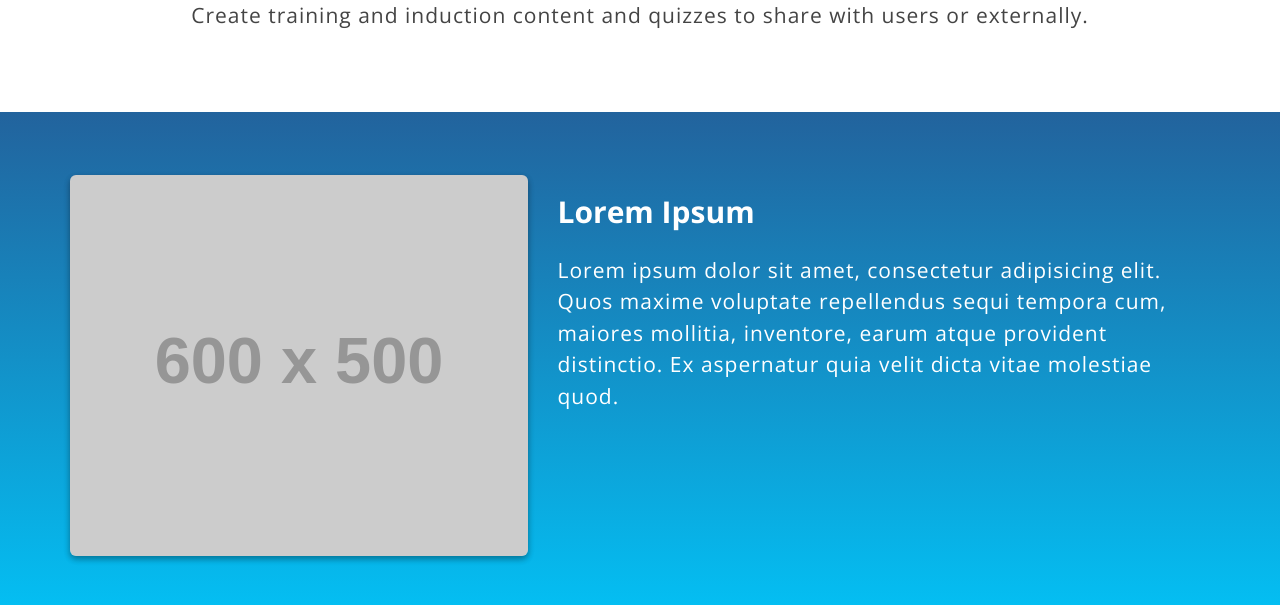
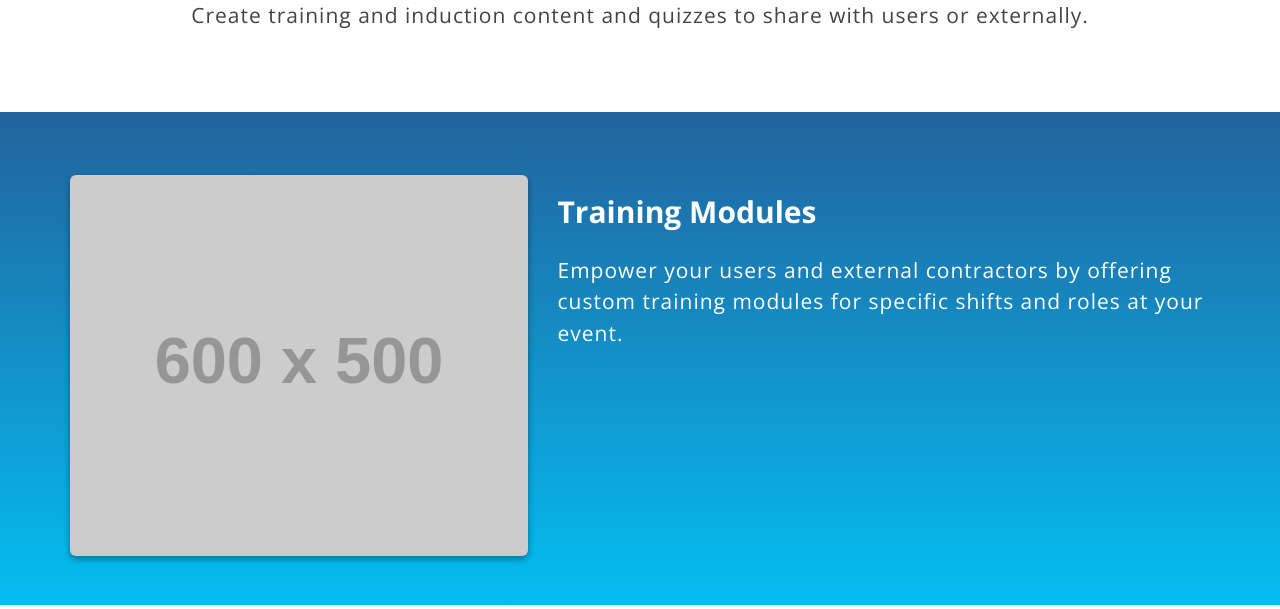
Before and after one commit to pete-ewg17/ewg_tech_website_2017, a PHP site: page /trainingmanager.php in a window 1280 px wide. Shown: the part 220-829 px from the top of the page. Run offline with PHP 8.4, Linux system fonts and the light colour scheme; grey boxes labelled with a size stand in for pictures from a placeholder-image service; some libraries are stand-ins or nearby versions.

Commit message:
small content updates

```diff
--- a/trainingmanager.php
+++ b/trainingmanager.php
@@ -120,8 +120,8 @@
        <div class="container">
         <div class="row">
           <div data-aos="fade-right" data-aos-once="true" class="col-md-7 col-md-push-5">
-            <h2 class="featurette-heading">Lorem Ipsum</h2>
-            <p class="tech-lead">Lorem ipsum dolor sit amet, consectetur adipisicing elit. Quos maxime voluptate repellendus sequi tempora cum, maiores mollitia, inventore, earum atque provident distinctio. Ex aspernatur quia velit dicta vitae molestiae quod.</p>
+            <h2 class="featurette-heading">Training Modules</h2>
+            <p class="tech-lead">Empower your users and external contractors by offering custom training modules for specific shifts and roles at your event.</p>
           </div>
             <div data-aos="fade-right" data-aos-once="true" class="col-md-5 col-md-pull-7">
             <img class="featurette-image img-responsive img-rounded" src="http://placehold.it/600/500" alt="Registration Form" style="background-size:cover; background-repeat:none;">
@@ -180,11 +180,11 @@
        <div class="container">
         <div class="row">
           <div class="col-md-7 col-md-push-5" data-aos="fade-right" data-aos-once="true" data-aos-offset="500">
-            <h2 class="featurette-heading">Lorem Ipsum</h2>
-            <p class="tech-lead">Lorem ipsum dolor sit amet, consectetur adipisicing elit. Rem tempore exercitationem nesciunt harum maxime vel aspernatur ex, recusandae laboriosam est blanditiis aut, aliquid molestiae molestias consectetur ut nisi iste reprehenderit.</p>
+            <h2 class="featurette-heading">Training Portal</h2>
+            <p class="tech-lead">The training modules give you full control on what your users are learning and tested on before arriving at your event.</p>
           </div>
             <div class="col-md-5 col-md-pull-7" data-aos="fade-right" data-aos-once="true" data-aos-offset="500">
-            <img class="featurette-image img-responsive img-rounded" src="http://placehold.it/600/500" alt="Timesheets">
+            <img class="featurette-image img-responsive img-rounded" src="assets/images/training/EWG-Tech_Training_Portal_600X500.png" alt="Training Portal on Computer">
             </div>
           </div>
         </div>
```
